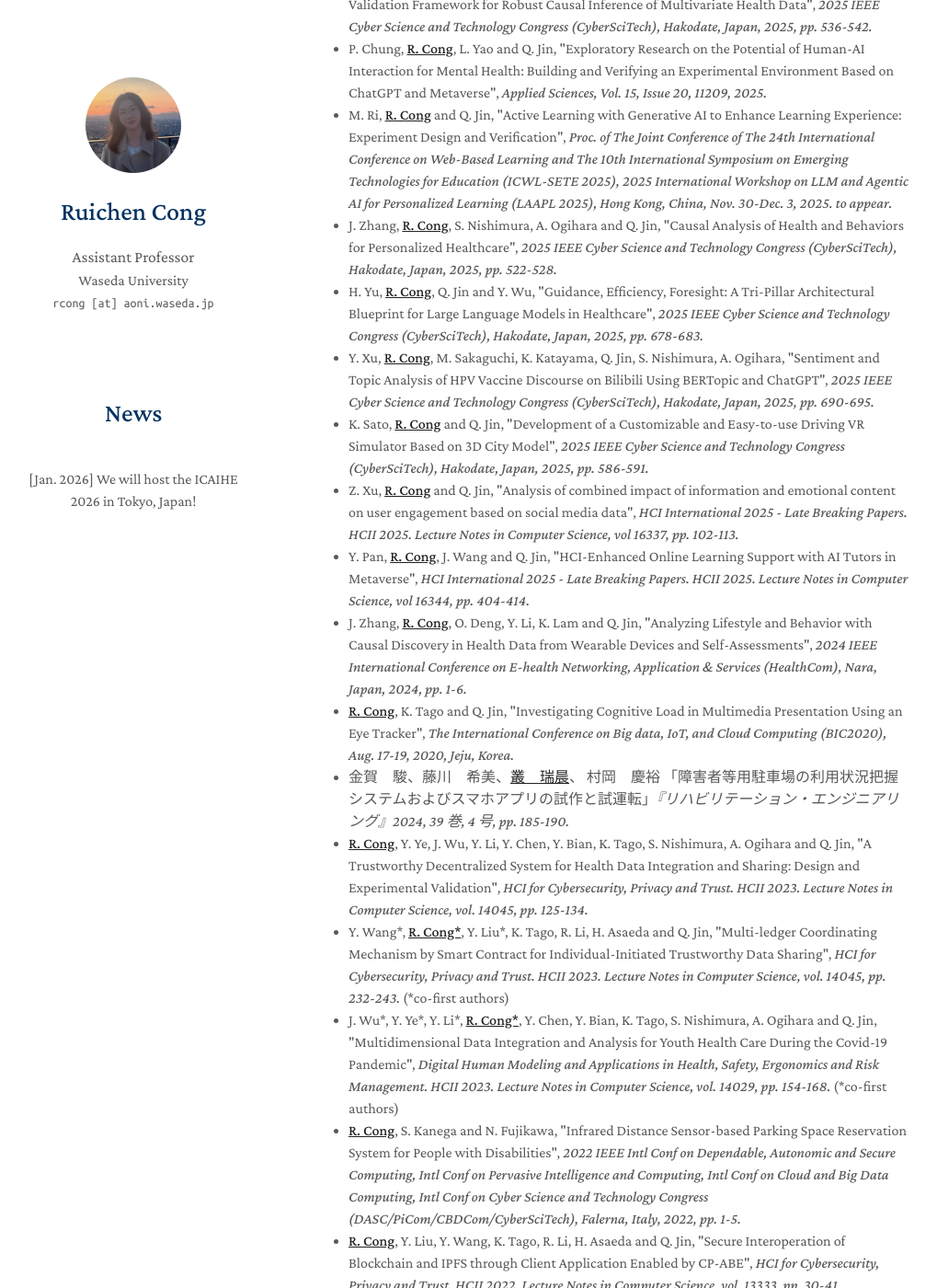
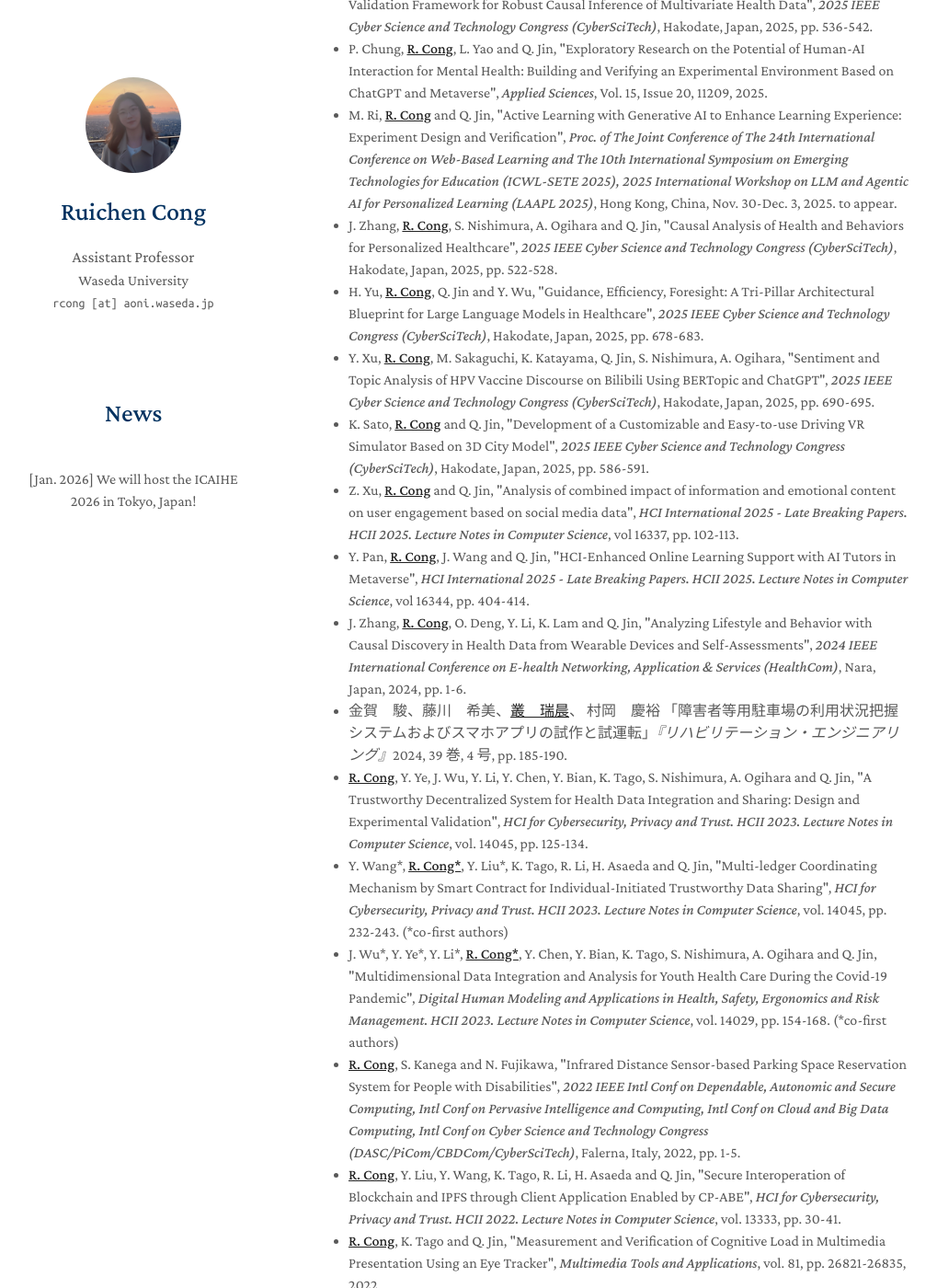
Before and after one commit to ruichencong/ruichencong.github.io, a Jekyll site: the page built from index.md, in a window 1280 px wide and 1400 px high, scrolled down 2373 px. Shown: the whole window at 92% size, without its empty margins (131-1150 px from the left). Built offline with Jekyll 4.4.1, drawn with Linux system fonts in a browser that asks for light colours; a style sheet for code colours, icons or effects is not loaded; our own code applies the rules of GitHub Pages for plain Markdown files; some of the changed text lies outside the part shown.

Commit message:
Update publications.md

```diff
--- a/_includes/publications.md
+++ b/_includes/publications.md
@@ -1,48 +1,46 @@
 ## Publications
 
 <ul style="margin:0 0 5px;">
-  <li><autocolor><strong><u>R. Cong</u></strong>, S. Nishimura, A. Ogihara and Q. Jin, "Exploratory and Interpretable Approach to Estimating Latent Health Risk Factors without Using Domain Knowledge", <i>Big Data Mining and Analytics, 2025, vol.8, No.2, pp. 447-457.</i></autocolor></li>
+  <li><autocolor><strong><u>R. Cong</u></strong>, S. Nishimura, A. Ogihara and Q. Jin, "Exploratory and Interpretable Approach to Estimating Latent Health Risk Factors without Using Domain Knowledge", <i>Big Data Mining and Analytics</i>, 2025, vol.8, No.2, pp. 447-457.</autocolor></li>
 
-  <li><autocolor><strong><u>R. Cong</u></strong>, O. Deng, S. Nishimura, A. Ogihara and Q. Jin, "Multiple Feature Selection Based on an Optimization Strategy for Causal Analysis of Health Data", <i>Health Information Science and Systems, vol.12, No. 52, 2024.</i></autocolor></li>
+  <li><autocolor><strong><u>R. Cong</u></strong>, O. Deng, S. Nishimura, A. Ogihara and Q. Jin, "Multiple Feature Selection Based on an Optimization Strategy for Causal Analysis of Health Data", <i>Health Information Science and Systems</i>, vol.12, No. 52, 2024.</autocolor></li>
 
-  <li><autocolor><strong><u>R. Cong</u></strong>, O. Deng, H. Yu, S. Nishimura, A. Ogihara and Q. Jin, "A Two-Stage Discovery-and-Validation Framework for Robust Causal Inference of Multivariate Health Data", <i>2025 IEEE Cyber Science and Technology Congress (CyberSciTech), Hakodate, Japan, 2025, pp. 536-542.</i></autocolor></li>
+  <li><autocolor><strong><u>R. Cong</u></strong>, O. Deng, H. Yu, S. Nishimura, A. Ogihara and Q. Jin, "A Two-Stage Discovery-and-Validation Framework for Robust Causal Inference of Multivariate Health Data", <i>2025 IEEE Cyber Science and Technology Congress (CyberSciTech)</i>, Hakodate, Japan, 2025, pp. 536-542.</autocolor></li>
 
-  <li><autocolor>P. Chung, <strong><u>R. Cong</u></strong>, L. Yao and Q. Jin, "Exploratory Research on the Potential of Human-AI Interaction for Mental Health: Building and Verifying an Experimental Environment Based on ChatGPT and Metaverse", <i>Applied Sciences, Vol. 15, Issue 20, 11209, 2025.</i></autocolor></li>
+  <li><autocolor>P. Chung, <strong><u>R. Cong</u></strong>, L. Yao and Q. Jin, "Exploratory Research on the Potential of Human-AI Interaction for Mental Health: Building and Verifying an Experimental Environment Based on ChatGPT and Metaverse", <i>Applied Sciences</i>, Vol. 15, Issue 20, 11209, 2025.</autocolor></li>
 
-  <li><autocolor>M. Ri, <strong><u>R. Cong</u></strong> and Q. Jin, "Active Learning with Generative AI to Enhance Learning Experience: Experiment Design and Verification", <i>Proc. of The Joint Conference of The 24th International Conference on Web-Based Learning and The 10th International Symposium on Emerging Technologies for Education (ICWL-SETE 2025), 2025 International Workshop on LLM and Agentic AI for Personalized Learning (LAAPL 2025), Hong Kong, China, Nov. 30-Dec. 3, 2025. to appear.</i></autocolor></li>
+  <li><autocolor>M. Ri, <strong><u>R. Cong</u></strong> and Q. Jin, "Active Learning with Generative AI to Enhance Learning Experience: Experiment Design and Verification", <i>Proc. of The Joint Conference of The 24th International Conference on Web-Based Learning and The 10th International Symposium on Emerging Technologies for Education (ICWL-SETE 2025), 2025 International Workshop on LLM and Agentic AI for Personalized Learning (LAAPL 2025)</i>, Hong Kong, China, Nov. 30-Dec. 3, 2025. to appear.</autocolor></li>
 
-  <li><autocolor>J. Zhang, <strong><u>R. Cong</u></strong>, S. Nishimura, A. Ogihara and Q. Jin, "Causal Analysis of Health and Behaviors for Personalized Healthcare", <i>2025 IEEE Cyber Science and Technology Congress (CyberSciTech), Hakodate, Japan, 2025, pp. 522-528.</i></autocolor></li>
+  <li><autocolor>J. Zhang, <strong><u>R. Cong</u></strong>, S. Nishimura, A. Ogihara and Q. Jin, "Causal Analysis of Health and Behaviors for Personalized Healthcare", <i>2025 IEEE Cyber Science and Technology Congress (CyberSciTech)</i>, Hakodate, Japan, 2025, pp. 522-528.</autocolor></li>
 
-  <li><autocolor>H. Yu, <strong><u>R. Cong</u></strong>, Q. Jin and Y. Wu, "Guidance, Efficiency, Foresight: A Tri-Pillar Architectural Blueprint for Large Language Models in Healthcare", <i>2025 IEEE Cyber Science and Technology Congress (CyberSciTech), Hakodate, Japan, 2025, pp. 678-683.</i></autocolor></li>
+  <li><autocolor>H. Yu, <strong><u>R. Cong</u></strong>, Q. Jin and Y. Wu, "Guidance, Efficiency, Foresight: A Tri-Pillar Architectural Blueprint for Large Language Models in Healthcare", <i>2025 IEEE Cyber Science and Technology Congress (CyberSciTech)</i>, Hakodate, Japan, 2025, pp. 678-683.</autocolor></li>
 
-  <li><autocolor>Y. Xu, <strong><u>R. Cong</u></strong>, M. Sakaguchi, K. Katayama, Q. Jin, S. Nishimura, A. Ogihara, "Sentiment and Topic Analysis of HPV Vaccine Discourse on Bilibili Using BERTopic and ChatGPT", <i>2025 IEEE Cyber Science and Technology Congress (CyberSciTech), Hakodate, Japan, 2025, pp. 690-695.</i></autocolor></li>
+  <li><autocolor>Y. Xu, <strong><u>R. Cong</u></strong>, M. Sakaguchi, K. Katayama, Q. Jin, S. Nishimura, A. Ogihara, "Sentiment and Topic Analysis of HPV Vaccine Discourse on Bilibili Using BERTopic and ChatGPT", <i>2025 IEEE Cyber Science and Technology Congress (CyberSciTech)</i>, Hakodate, Japan, 2025, pp. 690-695.</autocolor></li>
 
-  <li><autocolor>K. Sato, <strong><u>R. Cong</u></strong> and Q. Jin, "Development of a Customizable and Easy-to-use Driving VR Simulator Based on 3D City Model", <i>2025 IEEE Cyber Science and Technology Congress (CyberSciTech), Hakodate, Japan, 2025, pp. 586-591.</i></autocolor></li>
+  <li><autocolor>K. Sato, <strong><u>R. Cong</u></strong> and Q. Jin, "Development of a Customizable and Easy-to-use Driving VR Simulator Based on 3D City Model", <i>2025 IEEE Cyber Science and Technology Congress (CyberSciTech)</i>, Hakodate, Japan, 2025, pp. 586-591.</autocolor></li>
 
-  <li><autocolor>Z. Xu, <strong><u>R. Cong</u></strong> and Q. Jin, "Analysis of combined impact of information and emotional content on user engagement based on social media data", <i>HCI International 2025 - Late Breaking Papers. HCII 2025. Lecture Notes in Computer Science, vol 16337, pp. 102-113.</i></autocolor></li>
+  <li><autocolor>Z. Xu, <strong><u>R. Cong</u></strong> and Q. Jin, "Analysis of combined impact of information and emotional content on user engagement based on social media data", <i>HCI International 2025 - Late Breaking Papers. HCII 2025. Lecture Notes in Computer Science</i>, vol 16337, pp. 102-113.</autocolor></li>
 
-  <li><autocolor>Y. Pan, <strong><u>R. Cong</u></strong>, J. Wang and Q. Jin, "HCI-Enhanced Online Learning Support with AI Tutors in Metaverse", <i>HCI International 2025 - Late Breaking Papers. HCII 2025. Lecture Notes in Computer Science, vol 16344, pp. 404-414.</i></autocolor></li>
+  <li><autocolor>Y. Pan, <strong><u>R. Cong</u></strong>, J. Wang and Q. Jin, "HCI-Enhanced Online Learning Support with AI Tutors in Metaverse", <i>HCI International 2025 - Late Breaking Papers. HCII 2025. Lecture Notes in Computer Science</i>, vol 16344, pp. 404-414.</autocolor></li>
 
-  <li><autocolor>J. Zhang, <strong><u>R. Cong</u></strong>, O. Deng, Y. Li, K. Lam and Q. Jin, "Analyzing Lifestyle and Behavior with Causal Discovery in Health Data from Wearable Devices and Self-Assessments", <i>2024 IEEE International Conference on E-health Networking, Application & Services (HealthCom), Nara, Japan, 2024, pp. 1-6.</i></autocolor></li>
+  <li><autocolor>J. Zhang, <strong><u>R. Cong</u></strong>, O. Deng, Y. Li, K. Lam and Q. Jin, "Analyzing Lifestyle and Behavior with Causal Discovery in Health Data from Wearable Devices and Self-Assessments", <i>2024 IEEE International Conference on E-health Networking, Application & Services (HealthCom)</i>, Nara, Japan, 2024, pp. 1-6.</autocolor></li>
 
-  <li><autocolor><strong><u>R. Cong</u></strong>, K. Tago and Q. Jin, "Investigating Cognitive Load in Multimedia Presentation Using an Eye Tracker", <i>The International Conference on Big data, IoT, and Cloud Computing (BIC2020), Aug. 17-19, 2020, Jeju, Korea.</i></autocolor></li>
+  <li><autocolor>金賀　駿、藤川　希美、<strong><u>叢　瑞晨</u></strong>、 村岡　慶裕 「障害者等用駐車場の利用状況把握システムおよびスマホアプリの試作と試運転」<i>『リハビリテーション・エンジニアリング』</i>2024, 39 巻, 4 号, pp. 185-190.</autocolor></li>
 
-  <li><autocolor>金賀　駿、藤川　希美、<strong><u>叢　瑞晨</u></strong>、 村岡　慶裕 「障害者等用駐車場の利用状況把握システムおよびスマホアプリの試作と試運転」<i>『リハビリテーション・エンジニアリング』2024, 39 巻, 4 号, pp. 185-190.</i></autocolor></li>
+  <li><autocolor><strong><u>R. Cong</u></strong>, Y. Ye, J. Wu, Y. Li, Y. Chen, Y. Bian, K. Tago, S. Nishimura, A. Ogihara and Q. Jin, "A Trustworthy Decentralized System for Health Data Integration and Sharing: Design and Experimental Validation", <i>HCI for Cybersecurity, Privacy and Trust. HCII 2023. Lecture Notes in Computer Science</i>, vol. 14045, pp. 125-134.</autocolor></li>
 
-  <li><autocolor><strong><u>R. Cong</u></strong>, Y. Ye, J. Wu, Y. Li, Y. Chen, Y. Bian, K. Tago, S. Nishimura, A. Ogihara and Q. Jin, "A Trustworthy Decentralized System for Health Data Integration and Sharing: Design and Experimental Validation", <i>HCI for Cybersecurity, Privacy and Trust. HCII 2023. Lecture Notes in Computer Science, vol. 14045, pp. 125-134.</i></autocolor></li>
+  <li><autocolor>Y. Wang*, <strong><u>R. Cong*</u></strong>, Y. Liu*, K. Tago, R. Li, H. Asaeda and Q. Jin, "Multi-ledger Coordinating Mechanism by Smart Contract for Individual-Initiated Trustworthy Data Sharing", <i>HCI for Cybersecurity, Privacy and Trust. HCII 2023. Lecture Notes in Computer Science</i>, vol. 14045, pp. 232-243. (*co-first authors)</autocolor></li>
 
-  <li><autocolor>Y. Wang*, <strong><u>R. Cong*</u></strong>, Y. Liu*, K. Tago, R. Li, H. Asaeda and Q. Jin, "Multi-ledger Coordinating Mechanism by Smart Contract for Individual-Initiated Trustworthy Data Sharing", <i>HCI for Cybersecurity, Privacy and Trust. HCII 2023. Lecture Notes in Computer Science, vol. 14045, pp. 232-243.</i>  (*co-first authors)</autocolor></li>
+  <li><autocolor>J. Wu*, Y. Ye*, Y. Li*, <strong><u>R. Cong*</u></strong>, Y. Chen, Y. Bian, K. Tago, S. Nishimura, A. Ogihara and Q. Jin, "Multidimensional Data Integration and Analysis for Youth Health Care During the Covid-19 Pandemic", <i>Digital Human Modeling and Applications in Health, Safety, Ergonomics and Risk Management. HCII 2023. Lecture Notes in Computer Science</i>, vol. 14029, pp. 154-168. (*co-first authors)</autocolor></li>
 
-  <li><autocolor>J. Wu*, Y. Ye*, Y. Li*, <strong><u>R. Cong*</u></strong>, Y. Chen, Y. Bian, K. Tago, S. Nishimura, A. Ogihara and Q. Jin, "Multidimensional Data Integration and Analysis for Youth Health Care During the Covid-19 Pandemic", <i>Digital Human Modeling and Applications in Health, Safety, Ergonomics and Risk Management. HCII 2023. Lecture Notes in Computer Science, vol. 14029, pp. 154-168.</i> (*co-first authors)</autocolor></li>
+  <li><autocolor><strong><u>R. Cong</u></strong>, S. Kanega and N. Fujikawa, "Infrared Distance Sensor-based Parking Space Reservation System for People with Disabilities", <i>2022 IEEE Intl Conf on Dependable, Autonomic and Secure Computing, Intl Conf on Pervasive Intelligence and Computing, Intl Conf on Cloud and Big Data Computing, Intl Conf on Cyber Science and Technology Congress (DASC/PiCom/CBDCom/CyberSciTech)</i>, Falerna, Italy, 2022, pp. 1-5.</autocolor></li>
 
-  <li><autocolor><strong><u>R. Cong</u></strong>, S. Kanega and N. Fujikawa, "Infrared Distance Sensor-based Parking Space Reservation System for People with Disabilities", <i>2022 IEEE Intl Conf on Dependable, Autonomic and Secure Computing, Intl Conf on Pervasive Intelligence and Computing, Intl Conf on Cloud and Big Data Computing, Intl Conf on Cyber Science and Technology Congress (DASC/PiCom/CBDCom/CyberSciTech), Falerna, Italy, 2022, pp. 1-5.</i></autocolor></li>
+  <li><autocolor><strong><u>R. Cong</u></strong>, Y. Liu, Y. Wang, K. Tago, R. Li, H. Asaeda and Q. Jin, "Secure Interoperation of Blockchain and IPFS through Client Application Enabled by CP-ABE", <i>HCI for Cybersecurity, Privacy and Trust. HCII 2022. Lecture Notes in Computer Science</i>, vol. 13333, pp. 30-41.</autocolor></li>
 
-  <li><autocolor><strong><u>R. Cong</u></strong>, Y. Liu, Y. Wang, K. Tago, R. Li, H. Asaeda and Q. Jin, "Secure Interoperation of Blockchain and IPFS through Client Application Enabled by CP-ABE", <i>HCI for Cybersecurity, Privacy and Trust. HCII 2022. Lecture Notes in Computer Science, vol. 13333, pp. 30-41.</i></autocolor></li>
+  <li><autocolor><strong><u>R. Cong</u></strong>, K. Tago and Q. Jin, "Measurement and Verification of Cognitive Load in Multimedia Presentation Using an Eye Tracker", <i>Multimedia Tools and Applications</i>, vol. 81, pp. 26821-26835, 2022.</autocolor></li>
 
-  <li><autocolor><strong><u>R. Cong</u></strong>, K. Tago and Q. Jin, "Measurement and Verification of Cognitive Load in Multimedia Presentation Using an Eye Tracker", <i>Multimedia Tools and Applications, vol. 81, pp. 26821-26835, 2022.</i></autocolor></li>
+  <li><autocolor><strong><u>R. Cong</u></strong>, Y. Liu, K. Tago, R. Li, H. Asaeda and Q. Jin, "Individual-Initiated Auditable Access Control for Privacy-Preserved IoT Data Sharing with Blockchain", <i>2021 IEEE International Conference on Communications Workshops (ICC Workshops)</i>, Montreal, QC, Canada, 2021, pp. 1-6.</autocolor></li>
 
-  <li><autocolor><strong><u>R. Cong</u></strong>, Y. Liu, K. Tago, R. Li, H. Asaeda and Q. Jin, "Individual-Initiated Auditable Access Control for Privacy-Preserved IoT Data Sharing with Blockchain", <i>2021 IEEE International Conference on Communications Workshops (ICC Workshops), Montreal, QC, Canada, 2021, pp. 1-6.</i></autocolor></li>
-
-  <li><autocolor><strong><u>R. Cong</u></strong>, K. Tago and Q. Jin, "Investigating Cognitive Load in Multimedia Presentation Using an Eye Tracker", <i>The International Conference on Big data, IoT, and Cloud Computing (BIC2020), Aug. 17-19, 2020, Jeju, Korea.</i></autocolor></li>
+  <li><autocolor><strong><u>R. Cong</u></strong>, K. Tago and Q. Jin, "Investigating Cognitive Load in Multimedia Presentation Using an Eye Tracker", <i>The International Conference on Big data, IoT, and Cloud Computing (BIC2020)</i>, Aug. 17-19, 2020, Jeju, Korea.</autocolor></li>
 
 </ul>
```
